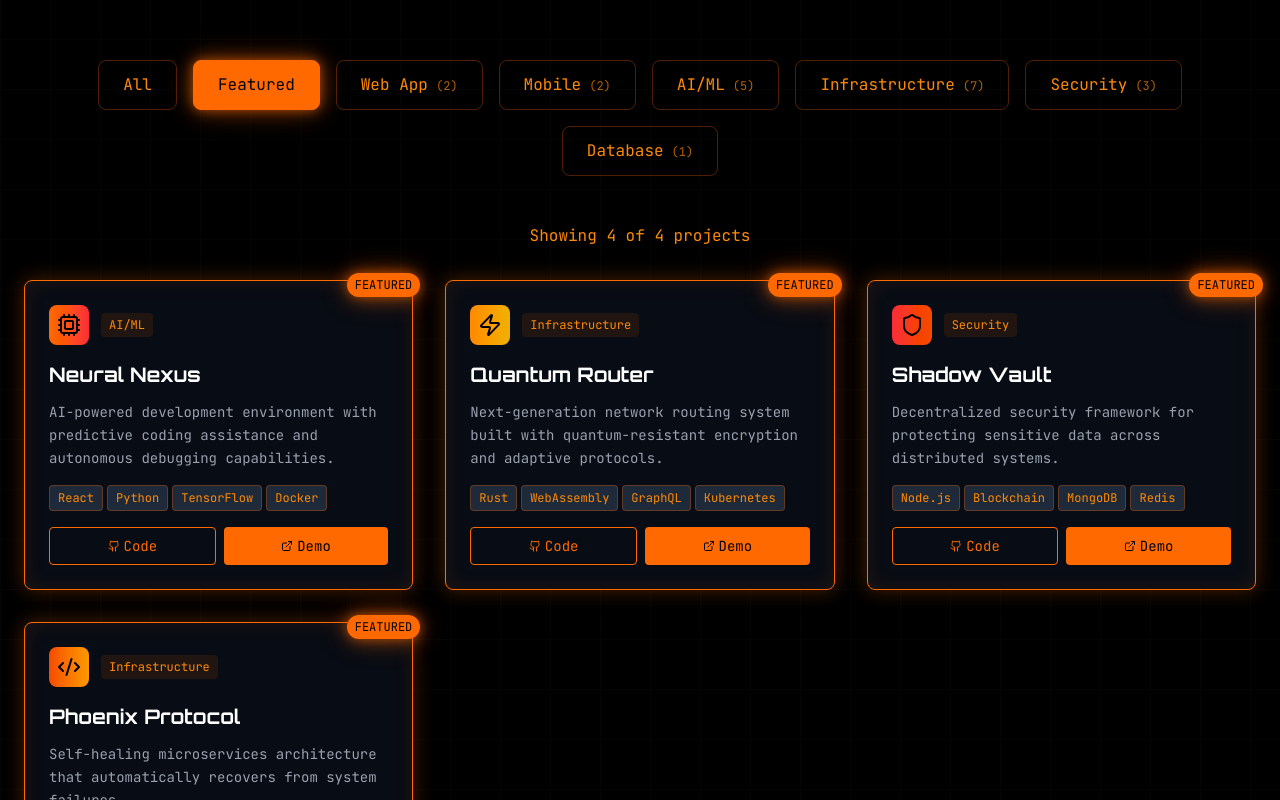
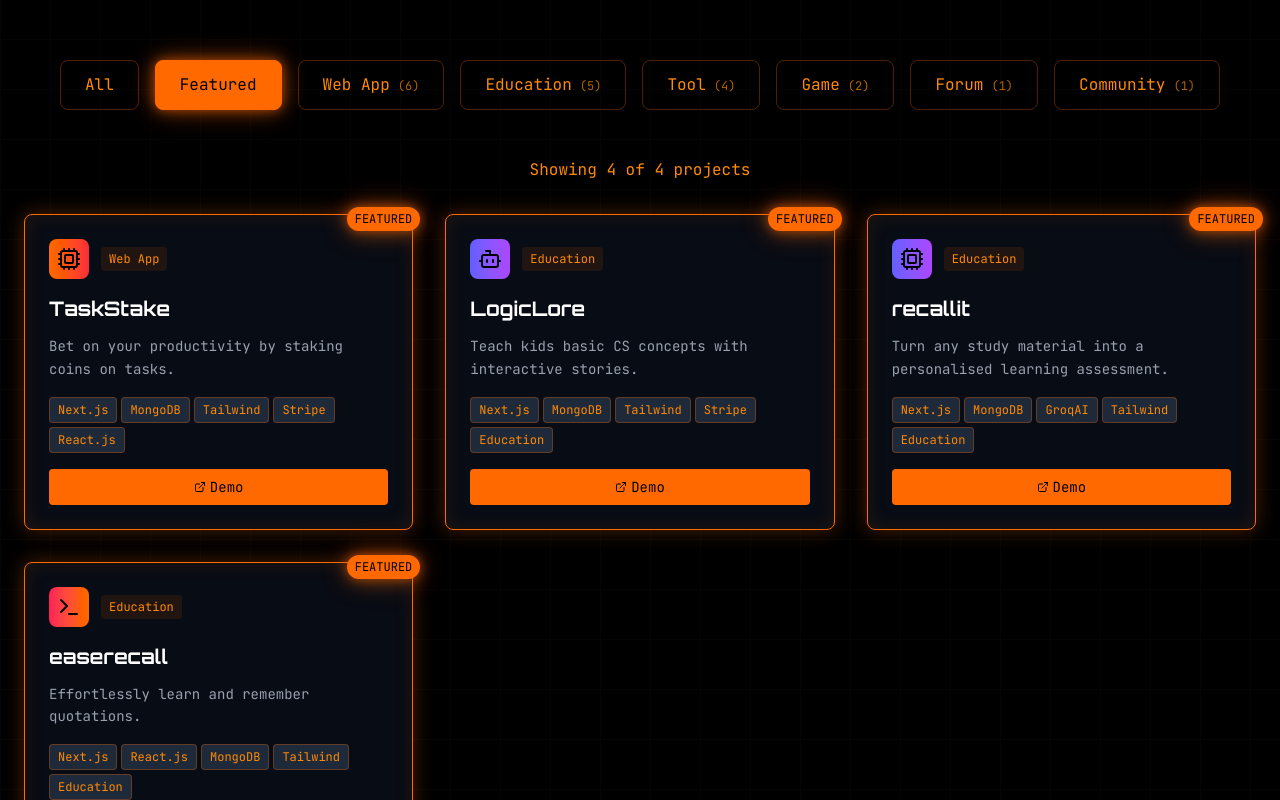
Before and after one commit to VulcanWM/vulcanwm, a Next.js app: page / in a window 1280 px wide. Shown: the part 1060-1860 px from the top of the page. Built offline with nearby package versions, Linux system fonts and the light colour scheme.

Commit message:
added projects

```diff
--- a/components/Contact.tsx
+++ b/components/Contact.tsx
@@ -27,8 +27,6 @@ const socialLinks = [
 ];
 
 export default function Contact() {
-    const [email, setEmail] = useState('');
-
     return (
         <section id="contact" className="min-h-screen py-20 px-6 relative">
             <div className="absolute inset-0 circuit-bg opacity-3"></div>
--- a/components/Projects.tsx
+++ b/components/Projects.tsx
@@ -5,178 +5,184 @@ import { useState } from 'react';
 const projects = [
     // Featured Projects
     {
-        title: 'Neural Nexus',
-        description: 'AI-powered development environment with predictive coding assistance and autonomous debugging capabilities.',
-        tech: ['React', 'Python', 'TensorFlow', 'Docker'],
+        title: 'TaskStake',
+        description: 'Bet on your productivity by staking coins on tasks.',
+        tech: ['Next.js', 'MongoDB', 'Tailwind', 'Stripe', 'React.js'],
         icon: <Cpu className="w-6 h-6" />,
         gradient: 'from-orange-500 to-red-500',
-        category: 'AI/ML',
-        featured: true
+        category: 'Web App',
+        featured: true,
+        demo: 'https://taskstake.netlify.app'
     },
     {
-        title: 'Quantum Router',
-        description: 'Next-generation network routing system built with quantum-resistant encryption and adaptive protocols.',
-        tech: ['Rust', 'WebAssembly', 'GraphQL', 'Kubernetes'],
-        icon: <Zap className="w-6 h-6" />,
-        gradient: 'from-orange-400 to-yellow-500',
-        category: 'Infrastructure',
-        featured: true
+        title: 'LogicLore',
+        description: 'Teach kids basic CS concepts with interactive stories.',
+        tech: ['Next.js', 'MongoDB', 'Tailwind', 'Stripe', 'Education'],
+        icon: <Bot className="w-6 h-6" />,
+        gradient: 'from-indigo-500 to-purple-500',
+        category: 'Education',
+        featured: true,
+        demo: 'https://logiclore.netlify.app'
     },
     {
-        title: 'Shadow Vault',
-        description: 'Decentralized security framework for protecting sensitive data across distributed systems.',
-        tech: ['Node.js', 'Blockchain', 'MongoDB', 'Redis'],
-        icon: <Shield className="w-6 h-6" />,
-        gradient: 'from-red-500 to-orange-600',
-        category: 'Security',
-        featured: true
+        title: 'ChallengeCanvas',
+        description: 'A post-it note like interface for visualising daily progress.',
+        tech: ['Chrome Extension', 'Vanilla JS', 'Education'],
+        icon: <Monitor className="w-6 h-6" />,
+        gradient: 'from-yellow-500 to-orange-500',
+        category: 'Tool',
+        demo: 'https://github.com/VulcanWM/challenge-canvas'
     },
     {
-        title: 'Phoenix Protocol',
-        description: 'Self-healing microservices architecture that automatically recovers from system failures.',
-        tech: ['Go', 'Docker', 'Prometheus', 'gRPC'],
-        icon: <Code2 className="w-6 h-6" />,
-        gradient: 'from-orange-600 to-amber-500',
-        category: 'Infrastructure',
-        featured: true
-    },
-    // Web Applications
-    {
-        title: 'Cyber Dashboard',
-        description: 'Real-time monitoring dashboard for distributed systems with predictive analytics.',
-        tech: ['React', 'D3.js', 'WebSocket', 'Redis'],
-        icon: <Monitor className="w-6 h-6" />,
-        gradient: 'from-orange-500 to-red-400',
-        category: 'Web App'
+        title: 'IdeaBench',
+        description: 'Access 200+ scored and analysed startup ideas.',
+        tech: ['Next.js', 'MongoDB', 'Tailwind', 'Stripe', 'React.js'],
+        icon: <Globe className="w-6 h-6" />,
+        gradient: 'from-amber-500 to-orange-500',
+        category: 'Web App',
+        demo: 'https://ideabench.netlify.app'
     },
     {
-        title: 'Code Forge Portal',
-        description: 'Collaborative development platform with integrated CI/CD and code review workflows.',
-        tech: ['Next.js', 'PostgreSQL', 'Docker', 'GitHub API'],
+        title: 'VibeFight',
+        description: 'Launch platform for vibecoded websites.',
+        tech: ['Next.js', 'React.js', 'MongoDB', 'Tailwind'],
+        icon: <Zap className="w-6 h-6" />,
+        gradient: 'from-red-500 to-pink-500',
+        category: 'Web App',
+        demo: 'https://www.vibefight.com'
+    },
+    {
+        title: 'GameGift',
+        description: 'Create personalised games as gifts.',
+        tech: ['Next.js', 'MongoDB', 'kaboom.js', 'Tailwind', 'Stripe'],
+        icon: <Lock className="w-6 h-6" />,
+        gradient: 'from-orange-500 to-yellow-500',
+        category: 'Web App',
+        demo: 'https://www.gamegift.space'
+    },
+    {
+        title: 'feedscope',
+        description: 'Challenge your knowledge daily with engaging trivia.',
+        tech: ['Next.js', 'React.js', 'MongoDB', 'Tailwind'],
+        icon: <Bot className="w-6 h-6" />,
+        gradient: 'from-teal-500 to-green-500',
+        category: 'Web App',
+        demo: 'https://www.feedscope.xyz'
+    },
+    {
+        title: 'recallit',
+        description: 'Turn any study material into a personalised learning assessment.',
+        tech: ['Next.js', 'MongoDB', 'GroqAI', 'Tailwind', 'Education'],
+        icon: <Cpu className="w-6 h-6" />,
+        gradient: 'from-indigo-500 to-purple-500',
+        category: 'Education',
+        featured: true,
+        demo: 'https://recallit.vercel.app'
+    },
+    {
+        title: 'easerecall',
+        description: 'Effortlessly learn and remember quotations.',
+        tech: ["Next.js", "React.js", "MongoDB", "Tailwind", "Education"],
+        icon: <Terminal className="w-6 h-6" />,
+        gradient: 'from-rose-500 to-orange-500',
+        category: 'Education',
+        featured: true,
+        demo: 'https://easerecall.netlify.app'
+    },
+    {
+        title: 'ToneTrail',
+        description: 'Learn music theory from scratch.',
+        tech: ["Next.js", "React.js", "VexFlow", "MongoDB", "Education"],
+        icon: <Bot className="w-6 h-6" />,
+        gradient: 'from-indigo-500 to-purple-500',
+        category: 'Education',
+        demo: 'https://tonetrail.vercel.app'
+    },
+    {
+        title: 'FocusSync',
+        description: 'Goal-driven productivity platform.',
+        tech: ["Next.js", "React.js", "MongoDB", "Tool"],
+        icon: <Monitor className="w-6 h-6" />,
+        gradient: 'from-cyan-500 to-blue-500',
+        category: 'Tool',
+        demo: 'https://focus-sync.vercel.app'
+    },
+    {
+        title: 'Escape Breakout',
+        description: 'An interactive virtual escape room.',
+        tech: ["Three.js", "Next.js", "React.js", "Game"],
+        icon: <Layers className="w-6 h-6" />,
+        gradient: 'from-purple-500 to-pink-500',
+        category: 'Game',
+        demo: 'https://escape-breakout.netlify.app'
+    },
+    {
+        title: 'Discipulis',
+        description: 'A website aimed to help people learn Latin in a fun way.',
+        tech: ["Next.js", "React.js", "MongoDB", "Education"],
         icon: <Globe className="w-6 h-6" />,
         gradient: 'from-amber-500 to-orange-500',
-        category: 'Web App'
+        category: 'Education',
+        demo: 'https://discipulis.vercel.app'
     },
     {
-        title: 'Neural Chat',
-        description: 'AI-powered communication platform with sentiment analysis and smart routing.',
-        tech: ['React', 'Node.js', 'OpenAI', 'Socket.io'],
-        icon: <Bot className="w-6 h-6" />,
-        gradient: 'from-red-500 to-pink-500',
-        category: 'AI/ML'
-    },
-    // Mobile Applications
-    {
-        title: 'Stealth Scanner',
-        description: 'Mobile network security scanner with vulnerability detection and reporting.',
-        tech: ['React Native', 'Node.js', 'MongoDB', 'Express'],
-        icon: <Smartphone className="w-6 h-6" />,
-        gradient: 'from-orange-600 to-red-500',
-        category: 'Mobile'
+        title: 'What If',
+        description: 'A website where you will face hypothetical scenarios.',
+        tech: ["Next.js", "React.js", "MongoDB", "Forum", "NextAuth"],
+        icon: <Cpu className="w-6 h-6" />,
+        gradient: 'from-orange-500 to-red-500',
+        category: 'Forum',
+        demo: 'https://what-if-scenarios.vercel.app'
     },
     {
-        title: 'Crypto Vault Mobile',
-        description: 'Secure cryptocurrency wallet with multi-chain support and hardware integration.',
-        tech: ['Flutter', 'Dart', 'Firebase', 'Web3'],
-        icon: <Lock className="w-6 h-6" />,
-        gradient: 'from-yellow-500 to-orange-500',
-        category: 'Mobile'
-    },
-    // Infrastructure & DevOps
-    {
-        title: 'Cloud Orchestrator',
-        description: 'Multi-cloud deployment platform with automated scaling and cost optimization.',
-        tech: ['Terraform', 'AWS', 'GCP', 'Kubernetes'],
-        icon: <Cloud className="w-6 h-6" />,
-        gradient: 'from-blue-500 to-purple-500',
-        category: 'Infrastructure'
+        title: 'Melody Maker',
+        description: 'Instantly generates sheet music and audio for simple melodies in any key.',
+        tech: ["Next.js", "React.js", "VexFlow", "Tone.js"],
+        icon: <Bot className="w-6 h-6" />,
+        gradient: 'from-indigo-500 to-purple-500',
+        category: 'Tool',
+        demo: 'https://melody-maker-theta.vercel.app'
     },
     {
-        title: 'Docker Swarm Manager',
-        description: 'Container orchestration system with intelligent load balancing and health monitoring.',
-        tech: ['Docker', 'Go', 'Consul', 'Prometheus'],
-        icon: <Layers className="w-6 h-6" />,
-        gradient: 'from-green-500 to-blue-500',
-        category: 'Infrastructure'
+        title: "VulcanWM's GuestBook",
+        description: 'View and sign my guestbook.',
+        tech: ['Next.js', 'React.js', 'MongoDB', "NextAuth"],
+        icon: <Monitor className="w-6 h-6" />,
+        gradient: 'from-teal-500 to-green-500',
+        category: 'Web App',
+        demo: 'https://vulcanwm-guestbook.vercel.app'
     },
     {
-        title: 'Network Mesh',
-        description: 'Service mesh implementation with advanced traffic management and security policies.',
-        tech: ['Istio', 'Envoy', 'gRPC', 'YAML'],
-        icon: <Network className="w-6 h-6" />,
+        title: 'Global CSS Art',
+        description: 'A community dedicated to bringing together CSS artists.',
+        tech: ['Next.js', 'CSS', 'GitHub', 'Open-Source'],
+        icon: <Globe className="w-6 h-6" />,
         gradient: 'from-purple-500 to-pink-500',
-        category: 'Infrastructure'
-    },
-    // AI/ML Projects
-    {
-        title: 'Vision AI',
-        description: 'Computer vision platform for real-time object detection and image analysis.',
-        tech: ['Python', 'OpenCV', 'PyTorch', 'FastAPI'],
-        icon: <Bot className="w-6 h-6" />,
-        gradient: 'from-indigo-500 to-purple-500',
-        category: 'AI/ML'
+        category: 'Community',
+        demo: 'https://global-css-art.vercel.app/'
     },
     {
-        title: 'Predictive Analytics Engine',
-        description: 'Machine learning pipeline for time series forecasting and anomaly detection.',
-        tech: ['Python', 'Scikit-learn', 'Apache Kafka', 'InfluxDB'],
+        title: 'Distribute Time',
+        description: 'Automatically make your own timetable.',
+        tech: ["Flask", "HTML,CSS,JS", "Tool"],
         icon: <Cpu className="w-6 h-6" />,
-        gradient: 'from-teal-500 to-green-500',
-        category: 'AI/ML'
+        gradient: 'from-cyan-500 to-blue-500',
+        category: 'Tool',
+        demo: 'https://distribute-time.onrender.com'
     },
     {
-        title: 'NLP Processor',
-        description: 'Natural language processing API with sentiment analysis and entity extraction.',
-        tech: ['Python', 'spaCy', 'BERT', 'FastAPI'],
-        icon: <Terminal className="w-6 h-6" />,
-        gradient: 'from-rose-500 to-orange-500',
-        category: 'AI/ML'
-    },
-    // Security Projects
-    {
-        title: 'Cyber Threat Hunter',
-        description: 'Advanced threat detection system with machine learning-based anomaly identification.',
-        tech: ['Python', 'Elasticsearch', 'Kibana', 'Suricata'],
-        icon: <Shield className="w-6 h-6" />,
-        gradient: 'from-red-600 to-orange-600',
-        category: 'Security'
-    },
-    {
-        title: 'Zero Trust Gateway',
-        description: 'Identity-based network access control with continuous authentication verification.',
-        tech: ['Go', 'OAuth2', 'JWT', 'Redis'],
-        icon: <Lock className="w-6 h-6" />,
-        gradient: 'from-gray-700 to-gray-500',
-        category: 'Security'
-    },
-    // Database & Backend
-    {
-        title: 'Graph Database Engine',
-        description: 'High-performance graph database with real-time query processing and analytics.',
-        tech: ['C++', 'Neo4j', 'Cypher', 'Apache Arrow'],
-        icon: <Database className="w-6 h-6" />,
-        gradient: 'from-emerald-500 to-teal-500',
-        category: 'Database'
-    },
-    {
-        title: 'Event Streaming Platform',
-        description: 'Distributed event streaming system with guaranteed delivery and replay capabilities.',
-        tech: ['Java', 'Apache Kafka', 'Zookeeper', 'Avro'],
-        icon: <Zap className="w-6 h-6" />,
-        gradient: 'from-violet-500 to-purple-500',
-        category: 'Infrastructure'
-    },
-    {
-        title: 'API Gateway Mesh',
-        description: 'Intelligent API gateway with rate limiting, caching, and automatic documentation.',
-        tech: ['Node.js', 'Kong', 'OpenAPI', 'Swagger'],
-        icon: <Network className="w-6 h-6" />,
-        gradient: 'from-cyan-500 to-blue-500',
-        category: 'Infrastructure'
+        title: 'Escape the Punch',
+        description: "Try to escape the ghost's punch.",
+        tech: ["kaboom.js", 'Game'],
+        icon: <Layers className="w-6 h-6" />,
+        gradient: 'from-orange-500 to-red-500',
+        category: 'Game',
+        demo: 'https://escape-the-punch.netlify.app'
     }
 ];
 
-const categories = ['All', 'Featured', 'Web App', 'Mobile', 'AI/ML', 'Infrastructure', 'Security', 'Database'];
+const categories = ['All', 'Featured', 'Web App', 'Education', 'Tool', 'Game', 'Forum', 'Community'];
+
 
 export default function Projects() {
     const [selectedCategory, setSelectedCategory] = useState('Featured');
@@ -307,17 +313,19 @@ export default function Projects() {
                                     ))}
                                 </div>
 
-                                {/* Action buttons */}
-                                <div className="flex gap-2">
-                                    <button className="flex items-center gap-1 px-3 py-2 bg-transparent border border-orange-500 text-orange-500 font-mono hover:bg-orange-500 hover:text-black transition-all duration-300 rounded text-sm flex-1 justify-center">
-                                        <Github className="w-3 h-3" />
-                                        Code
-                                    </button>
-                                    <button className="flex items-center gap-1 px-3 py-2 bg-orange-500 text-black font-mono hover:bg-orange-600 transition-all duration-300 rounded text-sm flex-1 justify-center">
+                                {/* Demo button */}
+                                <div>
+                                    <a
+                                        href={project.demo}
+                                        target="_blank"
+                                        rel="noopener noreferrer"
+                                        className="flex items-center gap-1 px-3 py-2 bg-orange-500 text-black font-mono hover:bg-orange-600 transition-all duration-300 rounded text-sm flex-1 justify-center"
+                                    >
                                         <ExternalLink className="w-3 h-3" />
                                         Demo
-                                    </button>
+                                    </a>
                                 </div>
+
 
                                 {/* Hover effect overlay */}
                                 <div className="absolute inset-0 bg-gradient-to-r from-orange-500/5 to-red-500/5 rounded-lg opacity-0 group-hover:opacity-100 transition-opacity duration-300 pointer-events-none"></div>
```
